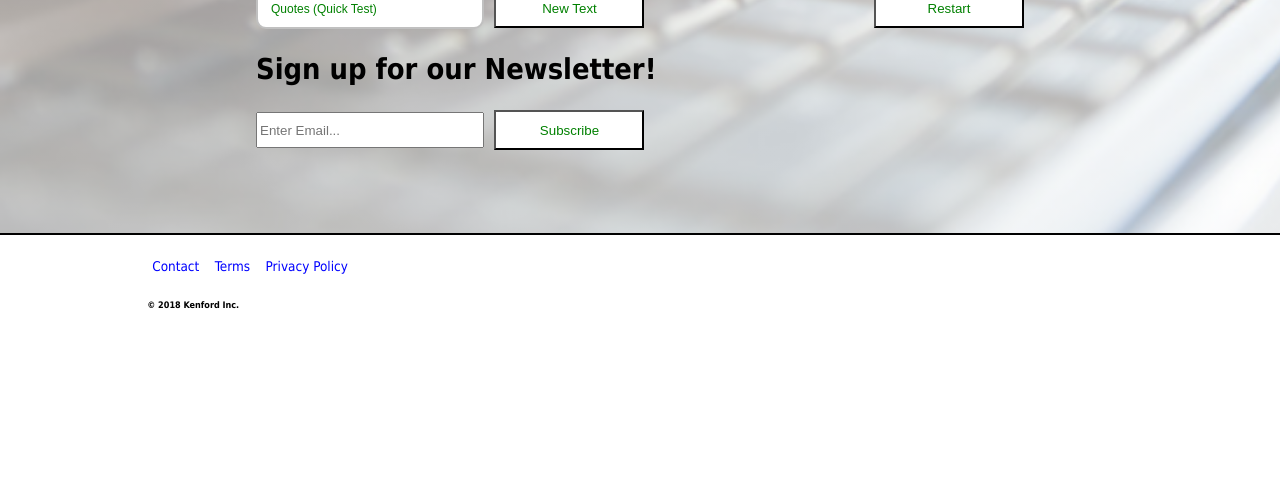
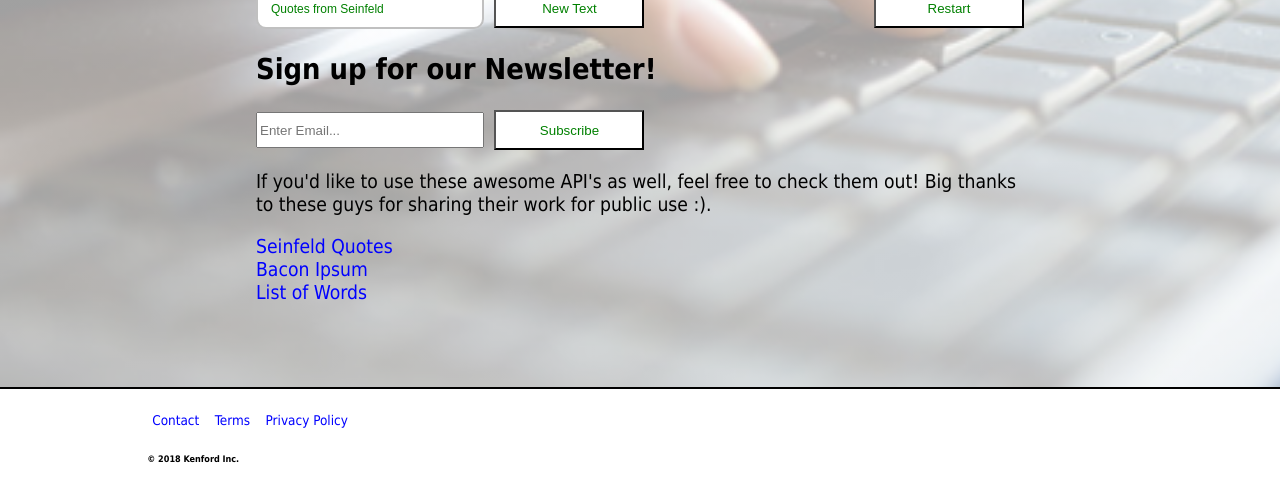
Before and after one commit to Kenford20/Kenford20.github.io, a plain HTML site: page index.html in a window 1280 px wide. Shown: the part 667-1147 px from the top of the page. Before the commit the page ends 993 px from the top, so only its background shows below. Drawn offline with Linux system fonts and the light colour scheme.

Commit message:
added links to the apis used to credit the creators

```diff
--- a/index.html
+++ b/index.html
@@ -46,7 +46,7 @@
 	</div>
 
 	<div class="container">
-			<!-- create the box for user input-->
+		<!-- create the box for user input-->
 		<section>
 			<textarea id="typing-box" rows="5" placeholder="The clock starts when you begin typing"></textarea>
 		</section>
@@ -59,7 +59,7 @@
 		</section>
 		<section id="option-and-btns">
 			<select class="select-box">
-				<option value="quote">Quotes (Quick Test)</option>
+				<option value="quote">Quotes from Seinfeld</option>
 				<option value="alphanumeric">Alphanumeric (Hard Test)</option>
 				<option value="paragraph">Paragraph (Long Test)</option>
 				<option value="words">List of Words (Words Test)</option>
@@ -76,7 +76,11 @@
           		<input type="email" placeholder="Enter Email...">
           		<button type="submit" class="btn" id="sub-button">Subscribe</button>
         	</form>
-        </div>
+			<p>If you'd like to use these awesome API's as well, feel free to check them out! Big thanks to these guys for sharing their work for public use :).</p>
+			<a href="https://seinfeld-quotes.herokuapp.com" style="color:blue">Seinfeld Quotes</a><br/>
+			<a href="https://baconipsum.com/" style="color:blue">Bacon Ipsum</a><br/>
+			<a href="https://api.datamuse.com" style="color:blue">List of Words</a>
+		</div>
     </section>
 
     <section class="container" id="footer-nav">
```
